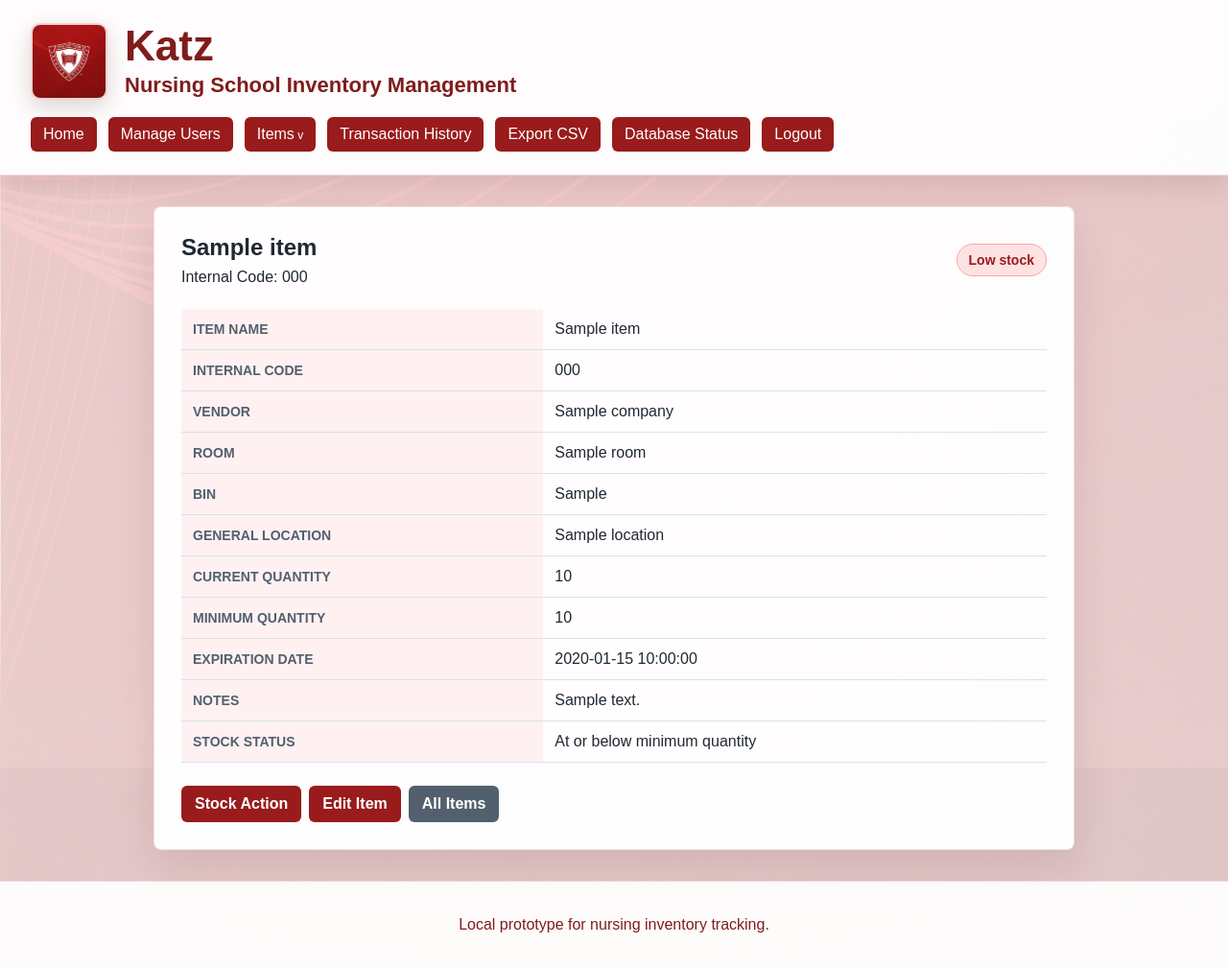
After one commit to CS22M105/inventory_management_system, a Flask app: page /items/1 in a window 1280 px wide. The commit adds this page. Shown: the whole page at 96% size. Run offline with Flask 3, Linux system fonts and the light colour scheme; a user stored in the database is signed in; a database or web service that is not in the repository returns one stand-in record (values such as "Sample title"); some libraries are stand-ins or nearby versions.

Commit message:
Add QR code item detail workflow

```diff
--- a/app.py
+++ b/app.py
@@ -346,6 +346,39 @@ def low_stock_items():
     ).fetchall()
 
     return render_template("low_stock_items.html", items=inventory_items)
+
+@app.route("/items/<barcode>")
+def item_detail(barcode):
+    login_redirect = require_login()
+
+    if login_redirect is not None:
+        return login_redirect
+
+    db = get_db()
+    item = db.execute(
+        """
+        SELECT
+            id,
+            barcode,
+            name,
+            bin_location,
+            room,
+            company,
+            quantity,
+            minimum_quantity,
+            location,
+            expiration_date,
+            notes
+        FROM items
+        WHERE barcode = %s
+        """,
+        (barcode,),
+    ).fetchone()
+
+    if item is None:
+        abort(404, description="Not recognized")
+
+    return render_template("item_detail.html", item=item)
 
 @app.route("/items/new", methods=["GET", "POST"])
 def item_new():
--- /dev/null
+++ b/templates/item_detail.html
@@ -0,0 +1,81 @@
+{% extends "base.html" %}
+
+{% block title %}{{ item["name"] }} | Nursing Inventory System{% endblock %}
+
+{% block content %}
+<section>
+    <div class="page-header">
+        <div>
+            <h2>{{ item["name"] }}</h2>
+            <p>Internal Code: {{ item["barcode"] }}</p>
+        </div>
+
+        {% if item["quantity"] <= item["minimum_quantity"] %}
+        <span class="status-badge">Low stock</span>
+        {% endif %}
+    </div>
+
+    <table>
+        <tbody>
+            <tr>
+                <th>Item Name</th>
+                <td>{{ item["name"] }}</td>
+            </tr>
+            <tr>
+                <th>Internal Code</th>
+                <td>{{ item["barcode"] }}</td>
+            </tr>
+            <tr>
+                <th>Vendor</th>
+                <td>{{ item["company"] or "Not set" }}</td>
+            </tr>
+            <tr>
+                <th>Room</th>
+                <td>{{ item["room"] }}</td>
+            </tr>
+            <tr>
+                <th>Bin</th>
+                <td>{{ item["bin_location"] }}</td>
+            </tr>
+            <tr>
+                <th>General Location</th>
+                <td>{{ item["location"] or "Not set" }}</td>
+            </tr>
+            <tr>
+                <th>Current Quantity</th>
+                <td>{{ item["quantity"] }}</td>
+            </tr>
+            <tr>
+                <th>Minimum Quantity</th>
+                <td>{{ item["minimum_quantity"] }}</td>
+            </tr>
+            <tr>
+                <th>Expiration Date</th>
+                <td>{{ item["expiration_date"] or "Not set" }}</td>
+            </tr>
+            <tr>
+                <th>Notes</th>
+                <td>{{ item["notes"] or "None" }}</td>
+            </tr>
+            <tr>
+                <th>Stock Status</th>
+                <td>
+                    {% if item["quantity"] <= item["minimum_quantity"] %}
+                    At or below minimum quantity
+                    {% else %}
+                    In stock
+                    {% endif %}
+                </td>
+            </tr>
+        </tbody>
+    </table>
+
+    <div class="action-group" style="margin-top: 24px;">
+        <a class="button-link" href="{{ url_for('scan') }}">Stock Action</a>
+        {% if session.get("user_role") in ["faculty", "administrator"] %}
+        <a class="button-link" href="{{ url_for('item_edit', item_id=item['id']) }}">Edit Item</a>
+        {% endif %}
+        <a class="button-link secondary-link" href="{{ url_for('items') }}">All Items</a>
+    </div>
+</section>
+{% endblock %}
```
Also changed, not shown: PROGRESS_REPORT.md (+45 -0 lines), templates/items.html (+6 -5 lines).
